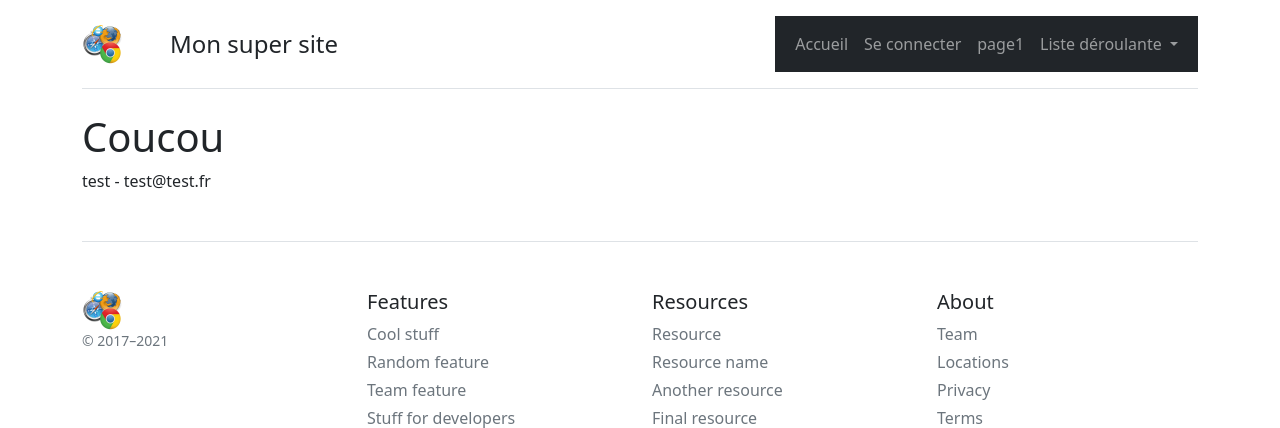
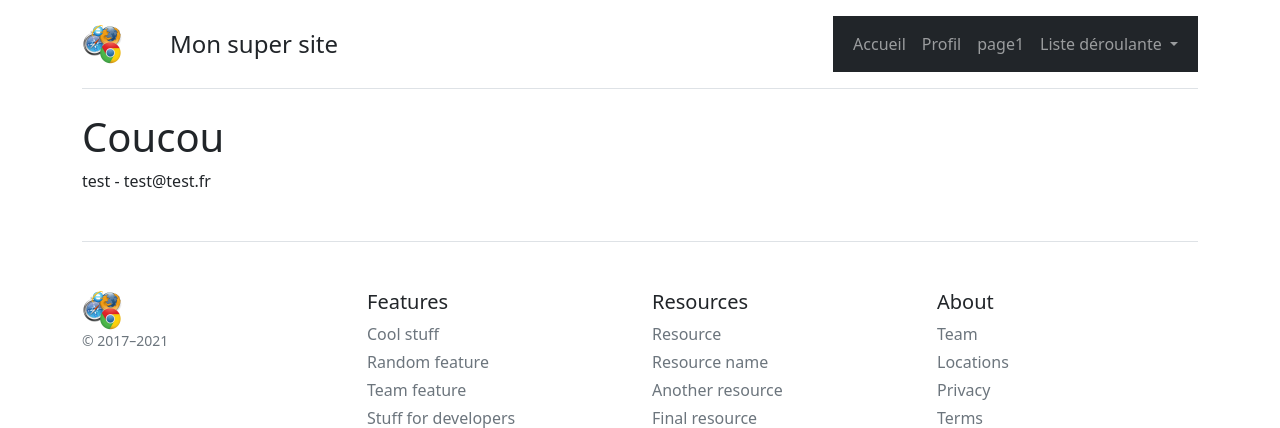
Before and after one commit to EmmanuelBlanchard/Realisez-une-gestion-de-compte-utilisateur-compl-te-en-PHP-MVC-CRUD, a PHP site: page /index.php in a window 1280 px wide. Shown: the top 428 px of the page. Run offline with PHP 8.4, Linux system fonts and the light colour scheme; the visitor is signed in with stand-in values (Sample User, id 1); data comes from the database, SQL or seed files in the repository.

Commit message:
Les étapes : E7-Page de profil

```diff
--- a/coursGestionCompteUtilisateur/controllers/Utilisateur/Utilisateur.controller.php
+++ b/coursGestionCompteUtilisateur/controllers/Utilisateur/Utilisateur.controller.php
@@ -28,6 +28,20 @@ class UtilisateurController extends MainController {
         }
     }
 
+    public function profil() {
+        $datas = $this->utilisateurManager->getUserInformation($_SESSION['profil']['login']);
+        $_SESSION['profil']["role"] = $datas['role'];
+
+        $data_page = [
+            "page_description" => "Page de profil",
+            "page_title" => "Page de profil",
+            "utilisateur" => $datas,
+            "view" => "views/Utilisateur/profil.view.php",
+            "template" => "views/common/template.php"
+        ];
+        $this->genererPage($data_page);
+    }
+
     public function pageErreur($message){
         parent::pageErreur($message);
     }
--- a/coursGestionCompteUtilisateur/index.php
+++ b/coursGestionCompteUtilisateur/index.php
@@ -36,8 +36,10 @@ try {
         break;
         case "compte" :
             switch($url[1]){
-                case "profil": $visiteurController->accueil();
+                case "profil":
+                    $utilisateurController->profil();
                 break;
+                default : throw new Exception("La page n'existe pas");
             }
         break;
         default : throw new Exception("La page n'existe pas");
--- a/coursGestionCompteUtilisateur/models/Utilisateur/Utilisateur.model.php
+++ b/coursGestionCompteUtilisateur/models/Utilisateur/Utilisateur.model.php
@@ -28,4 +28,14 @@ class UtilisateurManager extends MainManager {
         return ((int)$resultat['est_valide'] === 1) ? true : false;
     }
 
+    public function getUserInformation($login) {
+        $req = "SELECT * FROM utilisateur WHERE login = :login";
+        $stmt = $this->getBdd()->prepare($req);
+        $stmt->bindValue(":login",$login,PDO::PARAM_STR);
+        $stmt->execute();
+        $resultat = $stmt->fetch(PDO::FETCH_ASSOC);
+        $stmt->closeCursor();
+        return $resultat;
+    }
+
 }
--- /dev/null
+++ b/coursGestionCompteUtilisateur/views/Utilisateur/profil.view.php
@@ -0,0 +1,4 @@
+<h1>Profil de <?= $utilisateur['login'] ?></h1>
+<div id="mail">
+    Mail : <?= $utilisateur['mail'] ?>
+</div>
--- a/coursGestionCompteUtilisateur/views/common/menu.php
+++ b/coursGestionCompteUtilisateur/views/common/menu.php
@@ -8,9 +8,15 @@
         <li class="nav-item">
         <a class="nav-link" aria-current="page" href="<?= URL; ?>accueil">Accueil</a>
         </li>
-        <li class="nav-item">
-          <a class="nav-link" aria-current="page" href="<?= URL; ?>login">Se connecter</a>
-        </li>
+        <?php if(empty($_SESSION['profil'])) : ?>
+          <li class="nav-item">
+            <a class="nav-link" aria-current="page" href="<?= URL; ?>login">Se connecter</a>
+          </li>
+        <?php else : ?>
+          <li class="nav-item">
+            <a class="nav-link" aria-current="page" href="<?= URL; ?>compte/profil">Profil</a>
+          </li>
+        <?php endif; ?>
         <li class="nav-item">
           <a class="nav-link" href="<?= URL; ?>page1">page1</a>
         </li>
```
